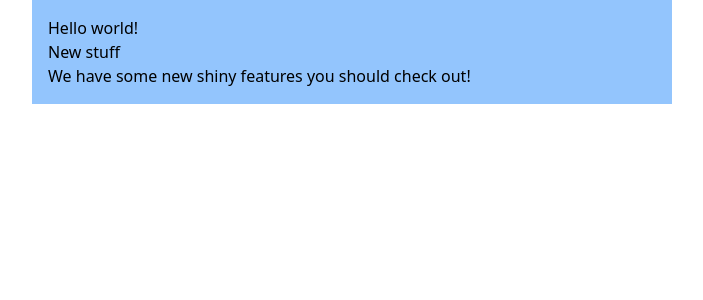
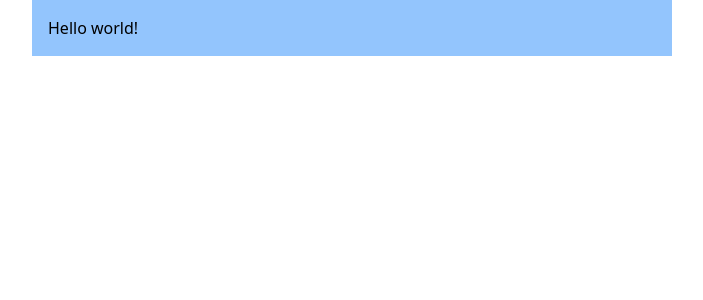
Before and after one commit to YelyzavetaRohovska/4connect, a React (Vite) app: page / in a window 1280 px wide. Shown: the top 300 px of the page, without its empty margins (288-991 px from the left). Built offline with nearby package versions, Linux system fonts and the light colour scheme.

Commit message:
cleanup, update packages

```diff
--- a/src/app.tsx
+++ b/src/app.tsx
@@ -1,10 +1,8 @@
-import { V1234 } from './release-files'
 
 export default function App () {
   return (
     <div className={"p-4 bg-blue-300 w-1/2 min-w-[200px] mx-auto"}>
       <h1>Hello world!</h1>
-      <V1234 />
     </div>
   )
 }
--- a/src/release-files/index.ts
+++ /dev/null
@@ -1,3 +0,0 @@
-import V1234 from './v1234.mdx'
-
-export { V1234 }
--- a/src/release-files/v1234.mdx
+++ /dev/null
@@ -1,3 +0,0 @@
-# New stuff
-
-We have some new shiny features you should check out!
```
Also changed, not shown: package.json (+15 -16 lines), 1 other file (tests, documents, lock files or other folders).
